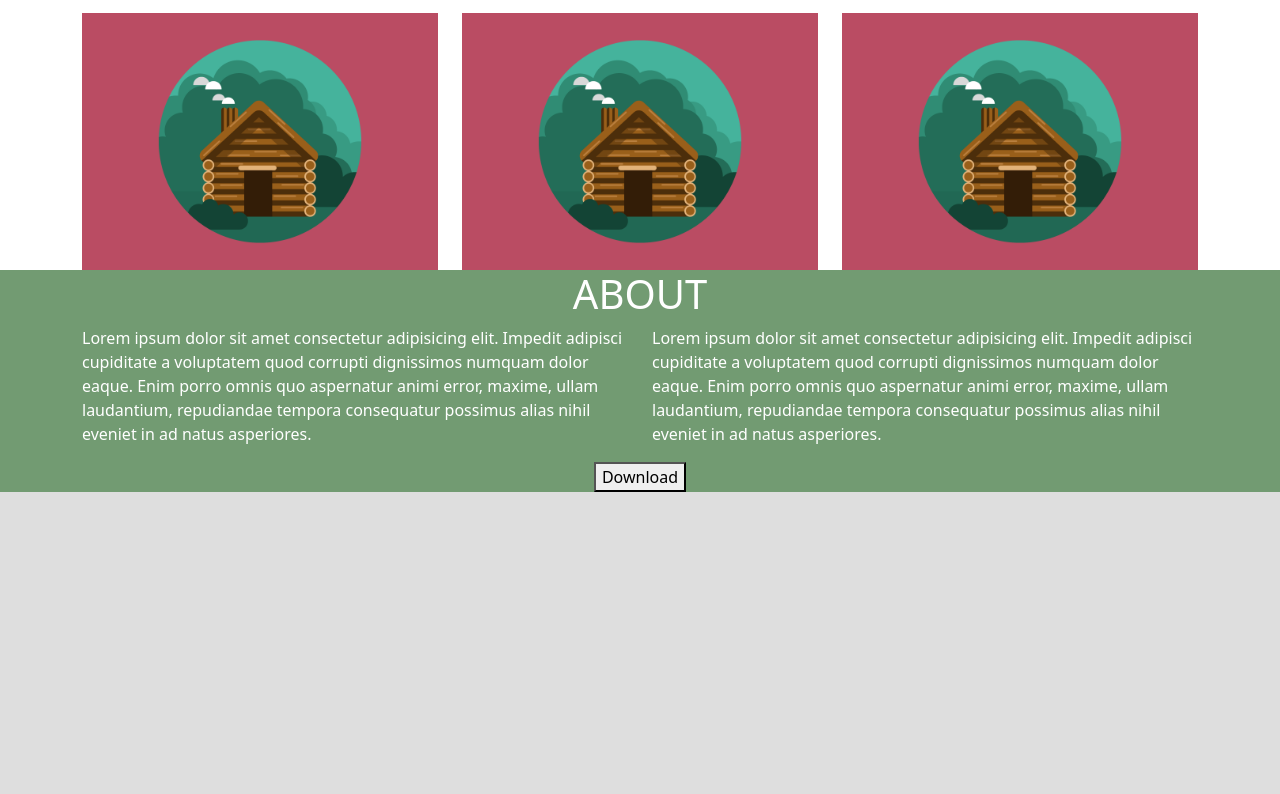
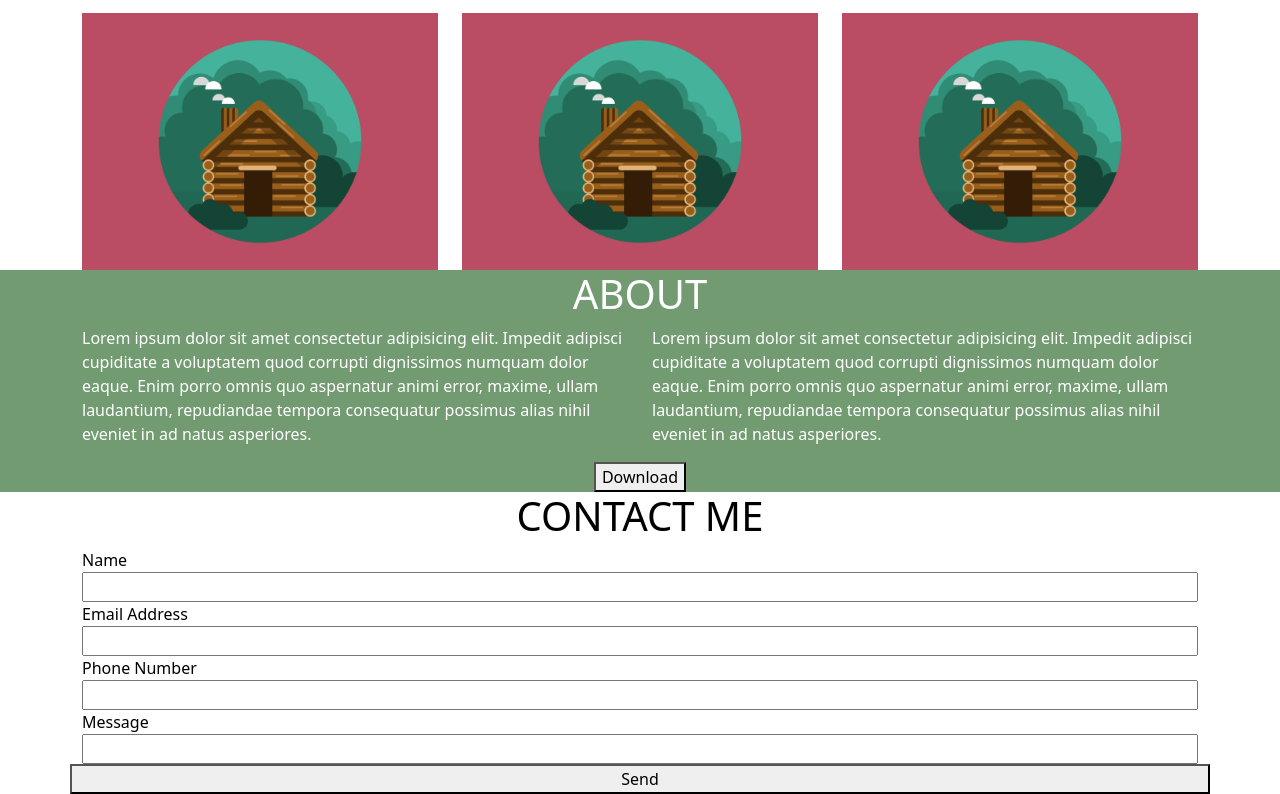
Before and after one commit to MattiaBologna/html-css-bootstrap-freelancer, a plain HTML site: page index.html in a window 1280 px wide. Shown: the part 575-1369 px from the top of the page. Before the commit the page ends 1067 px from the top, so only its background shows below. Drawn offline with nearby package versions, Linux system fonts and the light colour scheme.

Commit message:
Add: Contact section layout

```diff
--- a/css/style.css
+++ b/css/style.css
@@ -52,6 +52,12 @@ ul, ol, menu {
     background-color: rgb(114, 155, 114);
 }
 
+/* Contact section */
+.contact__section {
+    background-color: white;
+    color: black;
+}
+
 
 
 /********************
--- a/index.html
+++ b/index.html
@@ -96,6 +96,28 @@
             </div>
         </section>
 
+        <!-- CONTACT SECTION -->
+
+        <section class="contact__section">
+            <div class="container-sm">
+                <div class="row text-center">
+                    <h1 class="conctact_title">CONTACT ME</h1>
+                    <div class="separate"></div>
+                    <form class="d-flex flex-column text-start" action="">
+                        <label for="">Name</label>
+                        <input type="text" >
+                        <label for="">Email Address</label>
+                        <input type="email" >
+                        <label for="">Phone Number</label>
+                        <input type="number" >
+                        <label for="">Message</label>
+                        <input type="text" >
+                    </form>
+                    <button>Send</button>
+                </div>
+            </div>
+        </section>
+
     </main>
 
     <!-- FOOTER -->
```
